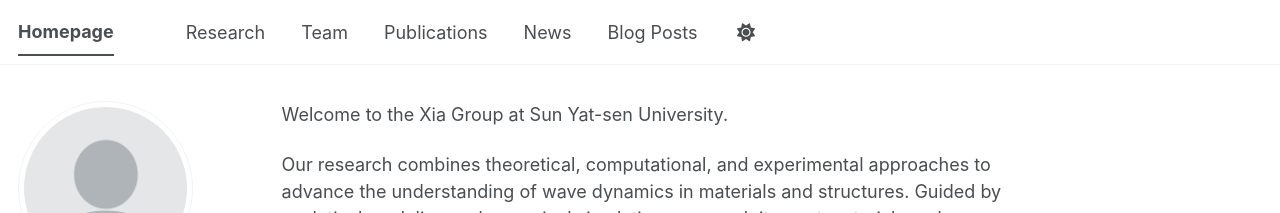
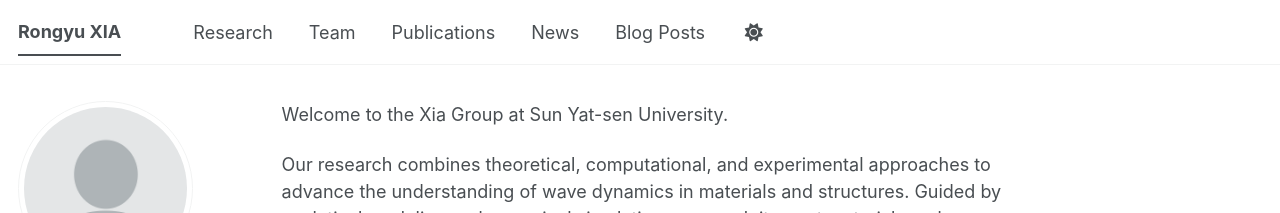
Before and after one commit to RongyuXia/rongyuxia.github.io, a Jekyll site: the page built from _pages/about.md, in a window 1280 px wide. Shown: the top 213 px of the page. Built offline with Jekyll 4.4.1, drawn with Linux system fonts in a browser that asks for light colours; a style sheet for code colours, icons or effects is not loaded.

Commit message:
Update _config.yml

```diff
--- a/_config.yml
+++ b/_config.yml
@@ -9,10 +9,10 @@
 # Basic Site Settings
 locale                   : "en-US"
 site_theme               : "default" # The available themes options are "default", "air", "sunrise", "mint", "dirt" and "contrast"
-title                    : "Homepage"
+title                    : "Rongyu XIA"
 title_separator          : "-"
-name                     : &name "Rongyu Xia"
-description              : &description "Associate Professor at Sun Yat-sen University"   # Update this with a general description of your site, this is the default if not overridden by a page
+name                     : "Rongyu Xia"
+description              : "Associate Professor at Sun Yat-sen University"   # Update this with a general description of your site, this is the default if not overridden by a page
 url                      : https://rongyuxia.github.io # The base hostname & protocol for your site e.g. "https://[your GitHub username].github.io",
                                                            # or if you already have some other page hosted on Github then use "https://[your GitHub username].github.io/[Your Repo Name]"
 baseurl                  : "" # the subpath of your site, e.g. "/blog"
```
